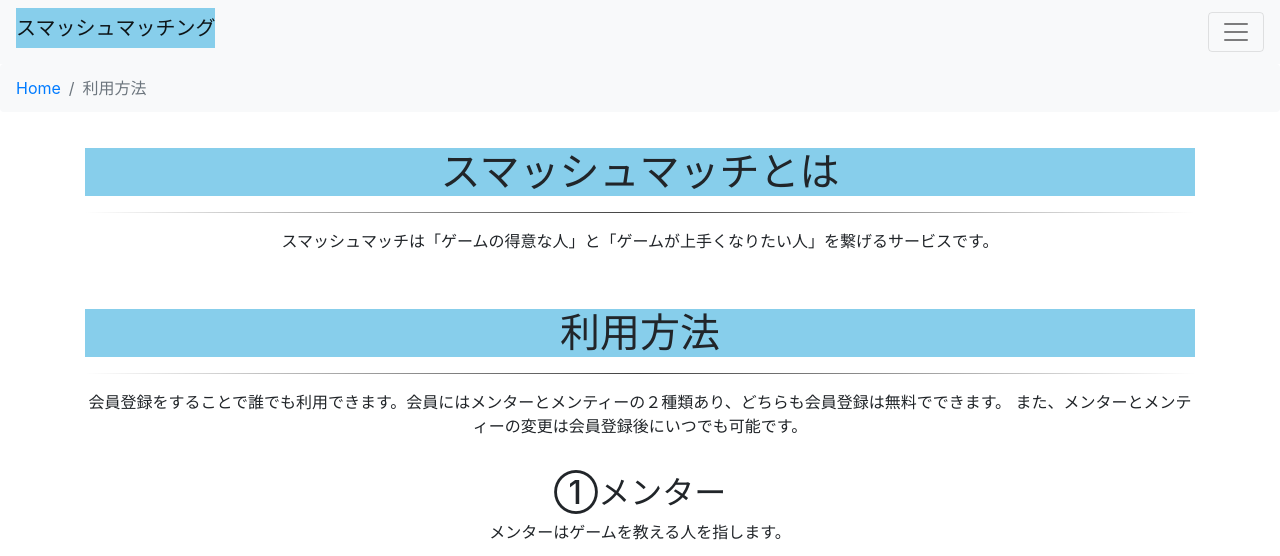
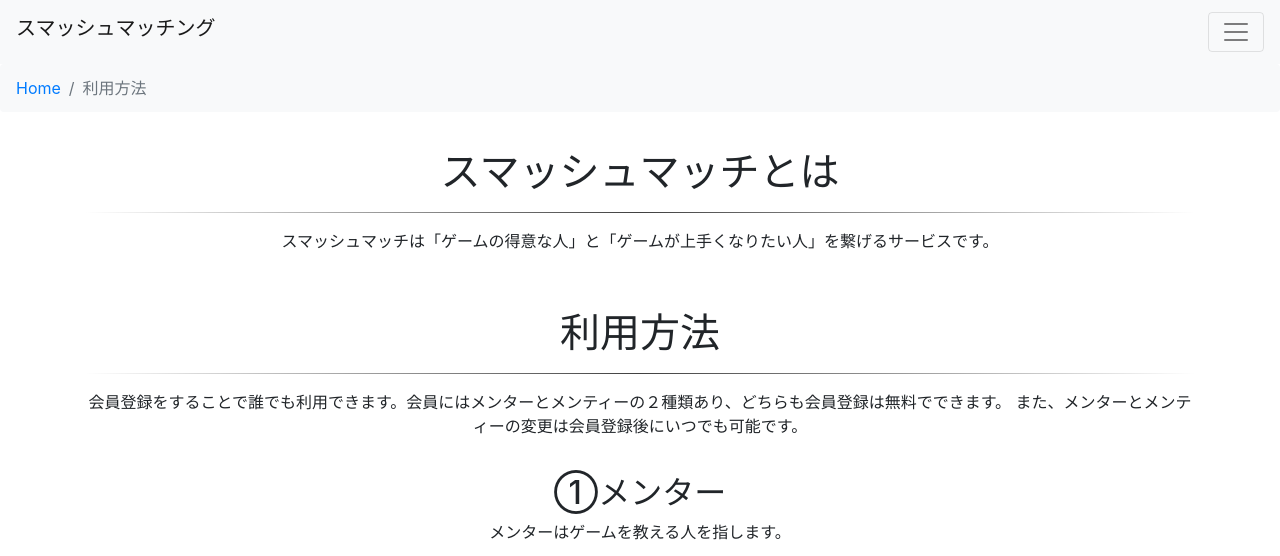
Before and after one commit to taro1025/sb.com, a Django app: page /about/ in a window 1280 px wide. Shown: the top 556 px of the page. Run offline with Django 3.2, Linux system fonts and the light colour scheme; some libraries are stand-ins or nearby versions.

Commit message:
fix css h1 color

```diff
--- a/match/static/match/style.css
+++ b/match/static/match/style.css
@@ -2,9 +2,7 @@
   margin: 0; padding: 0;
 }
 
-h1{
-  background: skyblue;
-}
+
 header {
   width: 100%;
   margin: 0 auto;
```
Also changed, not shown: 1 other file.
